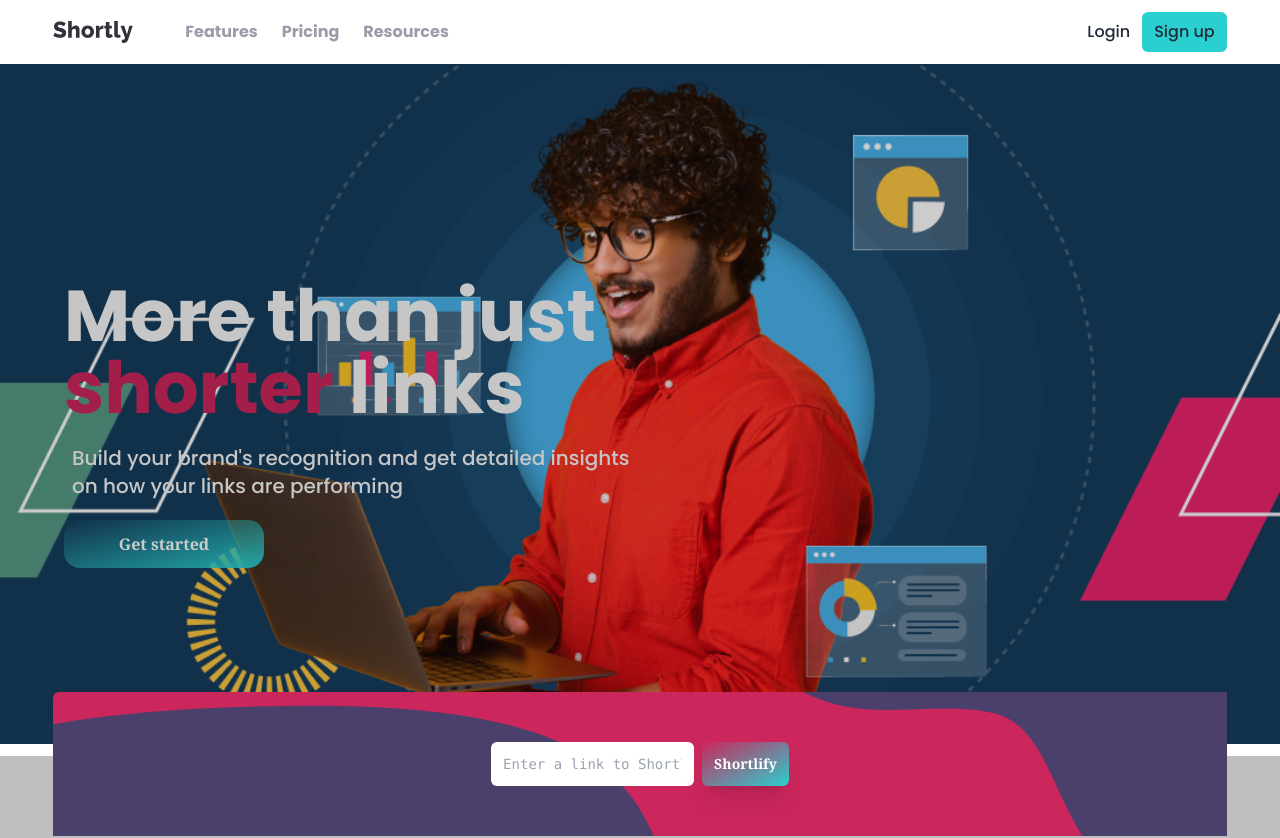
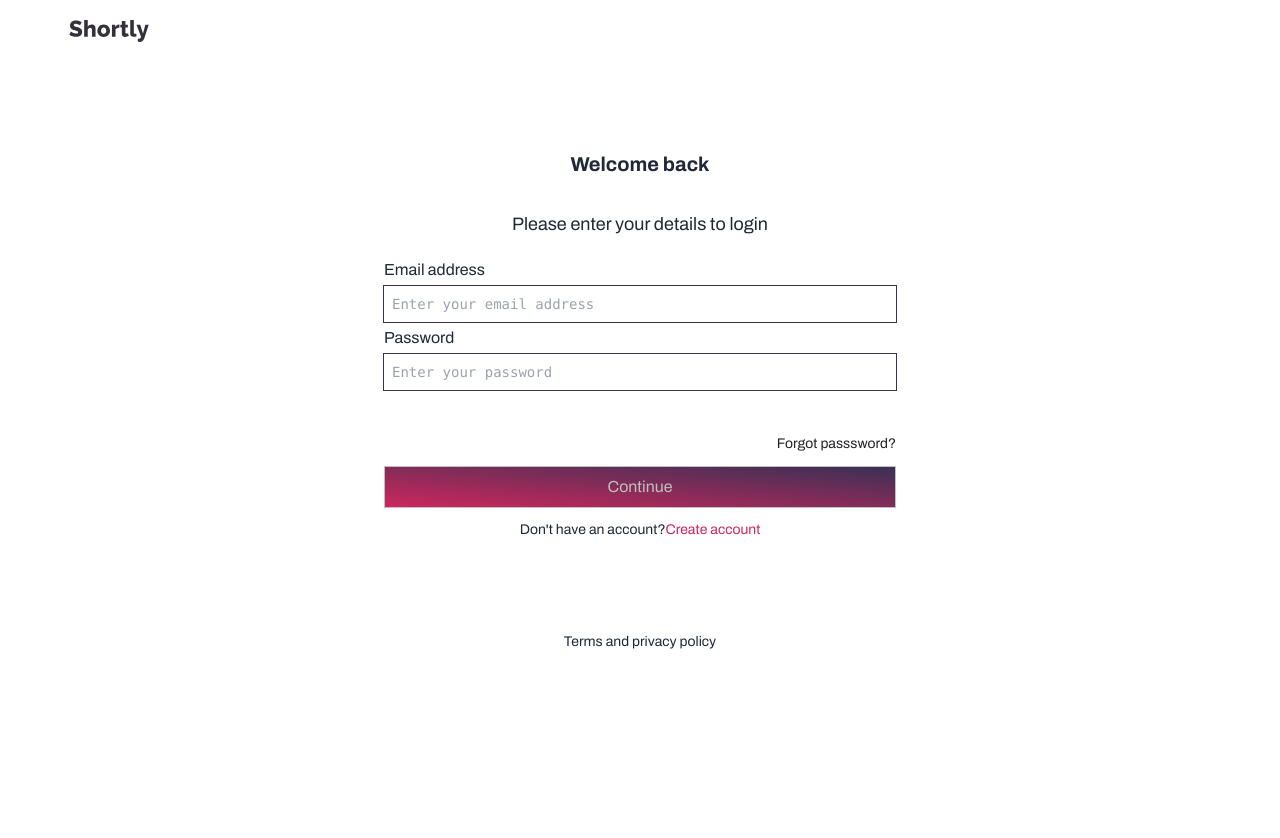
Before and after one commit to Ausranking/shortlify, a React (Vite) app: page / in a window 1280 px wide. Shown: the top 838 px of the page. After the commit the page ends 800 px from the top, so only its background shows below. Built offline with nearby package versions, Linux system fonts and the light colour scheme; the HTML template or start-up script is replaced by a standard one.

Commit message:
implement login page (#11)

```diff
--- a/src/App.jsx
+++ b/src/App.jsx
@@ -12,6 +12,7 @@ import {
 //pages
 const Home = React.lazy(() => import("./pages/Home"));
 const Features = React.lazy(() => import("./pages/Features"));
+const Login = React.lazy(() => import("./pages/Login"));
 import ErrorPage from "./pages/ErrorPage";
 
 //layouts
@@ -20,7 +21,7 @@ import Loading from "./components/Loading";
 
 const router = createBrowserRouter(
   createRoutesFromElements(
-    <Route path="/" element={<RootLayout />}>
+    <Route path="/" element={<Login />}>
       <Route path="*" element={<ErrorPage />} />
       <Route index element={<Home />} />
       <Route path="features" element={<Features />} />
--- a/src/index.css
+++ b/src/index.css
@@ -1,5 +1,4 @@
-@import url('https://fonts.googleapis.com/css2?family=Poppins:wght@500;700&display=swap');
-
+@import url('https://fonts.googleapis.com/css2?family=Archivo:wght@400;700;800&display=swap');
 @tailwind base;
 @tailwind components;
 @tailwind utilities;
@@ -11,7 +10,7 @@
     }
 
     body {
-        @apply font-[Poppins,serif]
+        @apply font-[Archivo,serif]
     }
 
     input {
@@ -43,5 +42,6 @@
     .form-class {
         @apply relative bottom-16 w-11/12 m-auto h-36 grid place-items-center bg-rose my-3 rounded-md
     }
-
+form input {
+    @apply  ring-1 w-full ring-dark-violet my-1 p-2}
 }
--- a/src/pages/Login.jsx
+++ b/src/pages/Login.jsx
@@ -1 +1,55 @@
 //Create a login page for shortlify in another branch, pull request to features before main
+
+import { useState } from "react";
+import Logo from "../components/Logo";
+
+const Login = () => {
+  return (
+    <section className=" flex max-lg:gap-20 md:gap-10 max-sm:gap-1 flex-col py-10 md:py-5 max-lg:items-center px-4 md:w-11/12 m-auto">
+      <div>
+        <Logo />
+      </div>
+
+      <form className="w-full py-10 m-auto md:max-w-lg">
+        <div className="text-center p-2">
+          <h1 className="font-bold text-xl p-5">Welcome back</h1>
+          <p className="text-lg p-3">Please enter your details to login</p>
+        </div>
+        <label className="">
+          Email address <br />
+          <input
+            className="w-full "
+            type="email"
+            placeholder="Enter your email address"
+          />
+        </label>
+
+        <label>
+          <br />
+          Password <br />
+          <input type="password" placeholder="Enter your password" />
+        </label>
+        <p className="pt-10 pb-3 text-right text-sm text-darker-violet">
+          Forgot passsword?
+        </p>
+        <button
+          type="submit"
+          className="border w-full bg-gradient-to-tr from-rose to-dark-violet text-gray p-2"
+        >
+          Continue
+        </button>
+        <p className="text-sm py-3 text-center">
+          Don't have an account?
+          <span className="text-rose py-10 cursor-pointer">
+            Create account
+          </span>{" "}
+        </p>
+        <p className="text-center text-sm mt-5 sm:mt-20">
+          Terms and privacy policy
+        </p>
+      </form>
+    </section>
+  );
+};
+
+export default Login;
```
